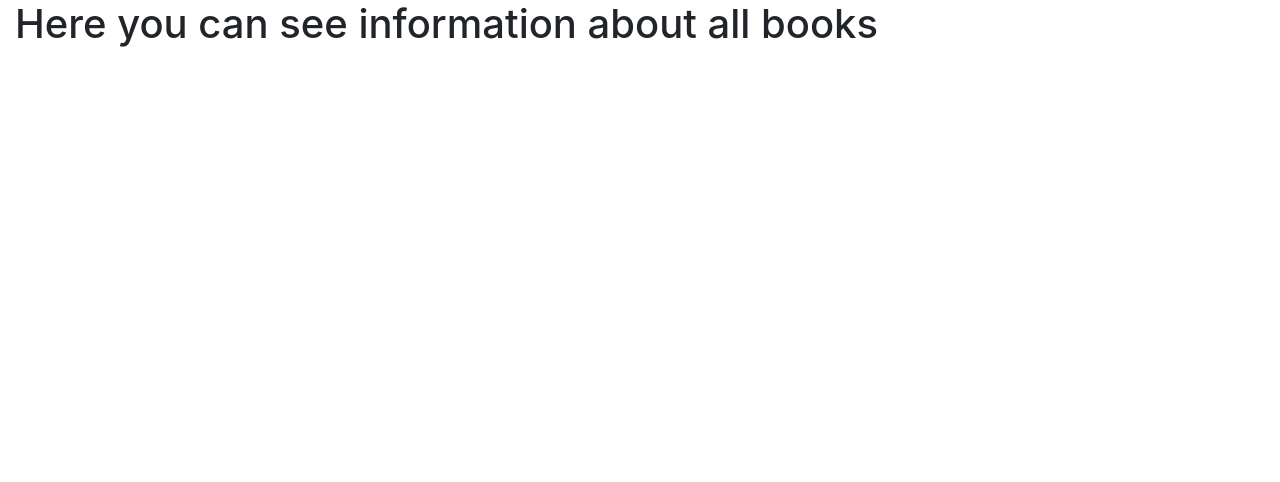
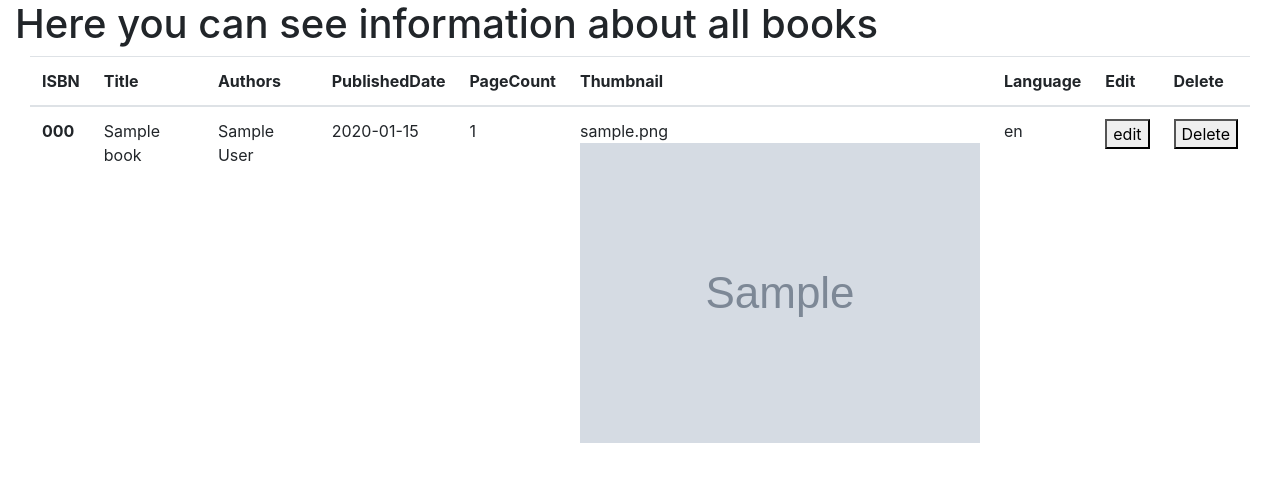
Before and after one commit to FFFFFRYGIO/private-collection, a Django app: page /books_list/ in a window 1280 px wide. Shown: the part 56-538 px from the top of the page. Run offline with Django 4.2, Linux system fonts and the light colour scheme; tables that the repository leaves empty hold one stand-in row (values such as "Sample post"); grey boxes marked "Sample" are stand-in pictures; some libraries are stand-ins or nearby versions.

Commit message:
insert books on page

```diff
--- a/priv_coll/main/templates/main/books_list.html
+++ b/priv_coll/main/templates/main/books_list.html
@@ -2,4 +2,63 @@
 {% block title %}Add books{% endblock %}
 {% block content %}
     <h1>Here you can see information about all books</h1>
+    <div class="container-fluid">
+    {% if books_list %}
+        <table class="table">
+            <thead>
+            <tr>
+                {% for attr in attributes_keys %}
+                    <th scope="col">{{ attr }}</th>
+                {% endfor %}
+                <th>Edit</th>
+                <th>Delete</th>
+            </tr>
+            </thead>
+            <tbody>
+                {% for book in books_list %}
+                    <tr>
+                    <th scope="row">{{ book.ISBN }}</th>
+                    <td>{{ book.title }}</td>
+                    <td>{{ book.authors }}</td>
+                    <td>
+                        {% if book.publishedDate %}
+                        {{ book.publishedDate }}
+                        {% else %}
+                        empty
+                        {% endif %}
+                    </td>
+                    <td>
+                        {% if book.pageCount %}
+                        {{ book.pageCount }}
+                        {% else %}
+                        empty
+                        {% endif %}
+                    </td>
+                    <td>
+                        {{ book.thumbnail }}<br>
+                        {% if book.thumbnail != '<no thumbnail>' %}
+                            <img src="{{ book.thumbnail }}" alt="<wrong thumbnail url>">
+                        {% endif %}
+                    </td>
+                    <td>{{ book.language }}</td>
+                    <td>
+                        <form action="#" method="post">
+                            {% csrf_token %}
+                            <button type="submit" value="E{{ book.ISBN }}" name="operation">edit</button><br>
+                        </form>
+                    </td>
+                    <td>
+                        <form action="#" method="post">
+                            {% csrf_token %}
+                            <button type="submit" value="D{{ book.ISBN }}" name="operation">Delete</button><br>
+                        </form>
+                    </td>
+                    </tr>
+                {% endfor %}
+            </tbody>
+        </table>
+    {% else %}
+        <p>(no books so far)</p>
+    {% endif %}
+    </div>
 {% endblock %}
```
